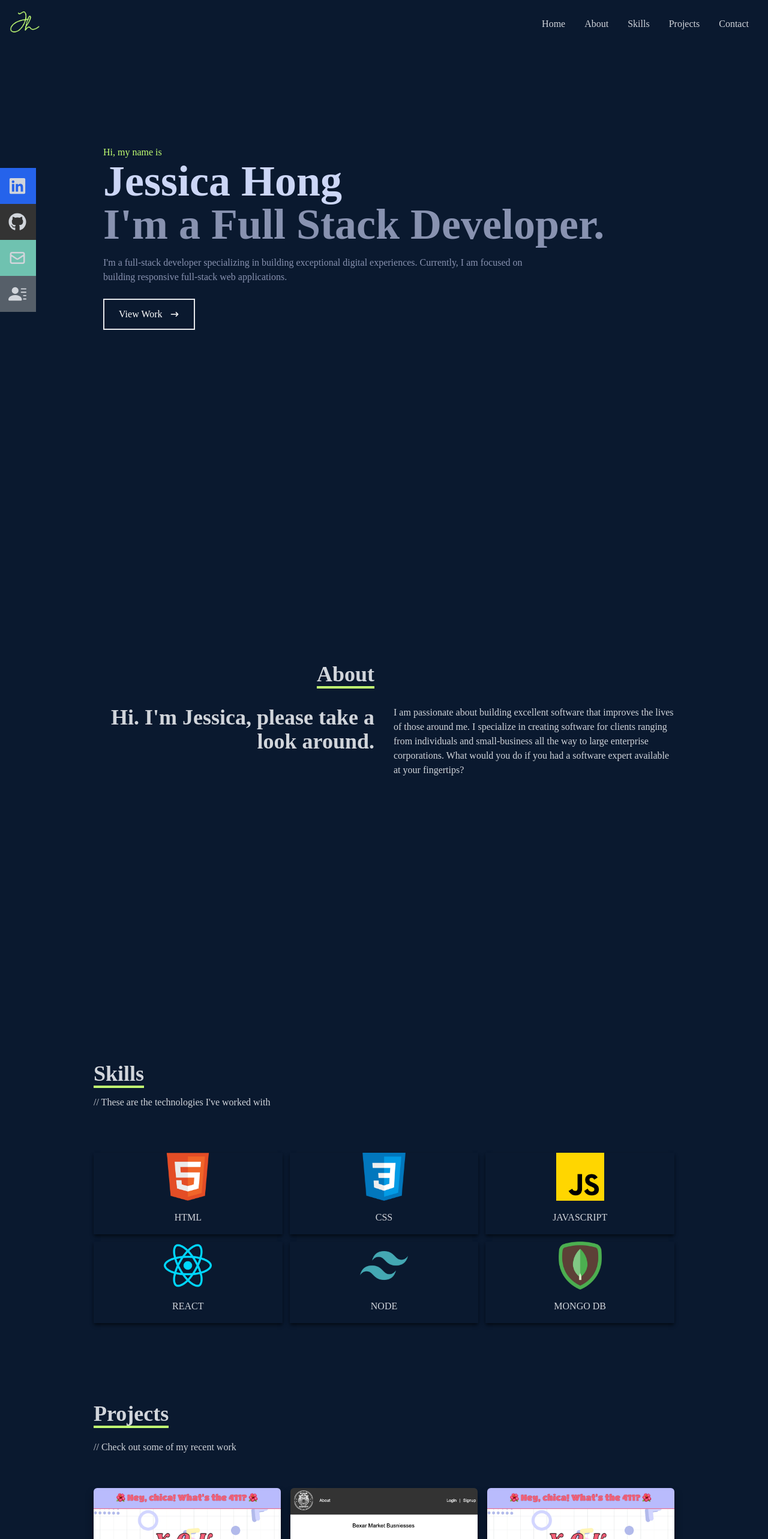
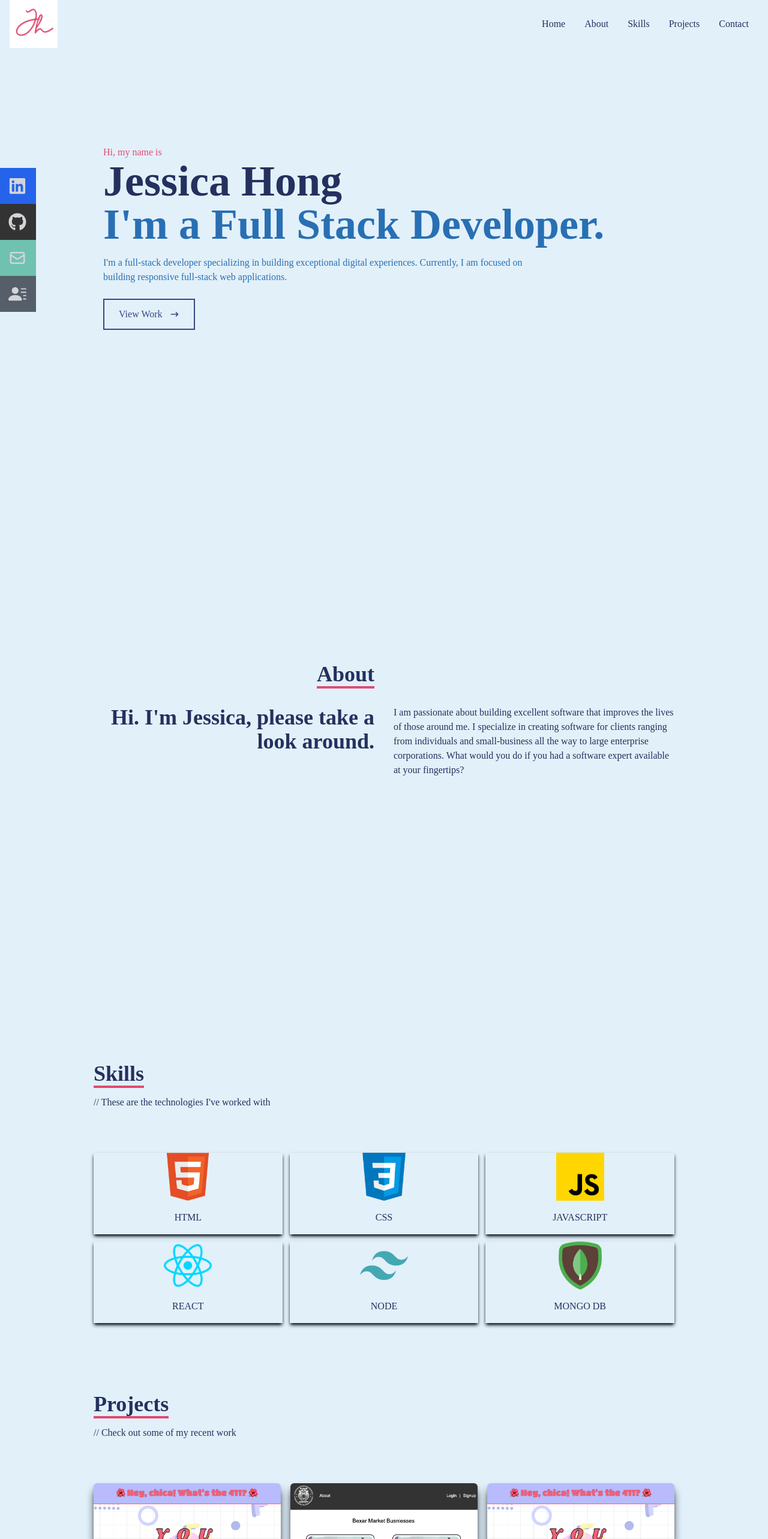
Before and after one commit to jessicashong/jess-portfolio, a React (Create React App) app: page / in a window 1280 px wide. Shown: the top 2566 px of the page at 60% size. Built offline with nearby package versions, Linux system fonts and the light colour scheme; the HTML template or start-up script is replaced by a standard one.

Commit message:
changed color scheme

```diff
--- a/public/index.html
+++ b/public/index.html
@@ -2,14 +2,14 @@
 <html lang="en">
   <head>
     <meta charset="utf-8" />
-    <link rel="icon" href="%PUBLIC_URL%/favicon.ico" />
+    <link rel="icon" href="%PUBLIC_URL%/wink.png" />
     <meta name="viewport" content="width=device-width, initial-scale=1" />
     <meta name="theme-color" content="#000000" />
     <meta
       name="description"
       content="Web site created using create-react-app"
     />
-    <link rel="apple-touch-icon" href="%PUBLIC_URL%/logo192.png" />
+    <link rel="apple-touch-icon" href="%PUBLIC_URL%/wink.png" />
     <!--
       manifest.json provides metadata used when your web app is installed on a
       user's mobile device or desktop. See https://developers.google.com/web/fundamentals/web-app-manifest/
@@ -24,7 +24,7 @@
       work correctly both with client-side routing and a non-root public URL.
       Learn how to configure a non-root public URL by running `npm run build`.
     -->
-    <title>React App</title>
+    <title>Jess Hong</title>
   </head>
   <body>
     <noscript>You need to enable JavaScript to run this app.</noscript>
--- a/src/components/About.js
+++ b/src/components/About.js
@@ -2,11 +2,11 @@ import React from 'react'
 
 const About = () => {
   return (
-    <div name='about' className='w-full h-screen bg-[#0a192f] text-gray-300'>
+    <div name='about' className='w-full h-screen bg-[#e2f0f9] text-[#24305e]'>
         <div className='flex flex-col justify-center items-center w-full h-full'>
             <div className='max-w-[1000px] w-full px-4 grid grid-cols-2 gap-8'>
                 <div className='sm:text-right pb-8 pl-4'>
-                    <p className='text-4xl font-bold inline border-b-4 border-[#C1FF72]'>About</p>
+                    <p className='text-4xl font-bold inline border-b-4 border-[#df4c73]'>About</p>
                 </div>
                 <div>
                 </div>
--- a/src/components/Contact.js
+++ b/src/components/Contact.js
@@ -2,16 +2,16 @@ import React from 'react'
 
 const Contact = () => {
   return (
-    <div name='contact' className='w-full h-screen bg-[#0a192f] flex justify-center items-center p-4'>
+    <div name='contact' className='w-full h-screen bg-[#e2f0f9] flex justify-center items-center p-4'>
         <form method='POST' action='https://getform.io/f/ff01b5ad-4d0e-460f-9d47-d271da7f5fb7' className='flex flex-col max-w-[600px] w-full'>
             <div className='pb-8'>
-                <p className='text-4xl font-bold inline border-b-4 border-[#C1FF72] text-gray-300'>Contact</p>
-                <p className='text-gray-300 py-4'>// Submit the form below or shoot me an email - <a className='hover:text-[#C1FF72]' href='mailto:jessica.sunmee.hong@gmail.com' target='_blank'>jessica.sunmee.hong@gmail.com</a></p>
+                <p className='text-4xl font-bold inline border-b-4 border-[#df4c73] text-[#24305e]'>Contact</p>
+                <p className='text-[#24305e] py-4'>// Submit the form below or shoot me an email - <a className='hover:text-[#C1FF72]' href='mailto:jessica.sunmee.hong@gmail.com' target='_blank'>jessica.sunmee.hong@gmail.com</a></p>
             </div>
-            <input className='my-2 p-2 bg-[#ccd6f6]' type='text' placeholder='Name' name='name' />
-            <input className='my-2 p-2 bg-[#ccd6f6]' type='email' placeholder='Email' name='email' />
-            <textarea className='my-2 p-2 bg-[#ccd6f6]' name='message' rows='10' placeholder='Message'></textarea>
-            <button className='text-white border-2 hover:bg-[#C1FF72] hover:border-[#C1FF72] hover:text-gray-800 px-4 py-3 my-8 mx-auto flex items-center'>Let's Collaborate!</button>
+            <input className='my-2 p-2 bg-white' type='text' placeholder='Name' name='name' />
+            <input className='my-2 p-2 bg-white' type='email' placeholder='Email' name='email' />
+            <textarea className='my-2 p-2 bg-white' name='message' rows='10' placeholder='Message'></textarea>
+            <button className='text-[#374785] border-[#374785] border-2 hover:bg-[#df4c73] hover:border-white hover:text-white px-4 py-3 my-8 mx-auto flex items-center'>Let's Collaborate!</button>
         </form>
     </div>
   )
--- a/src/components/Home.js
+++ b/src/components/Home.js
@@ -5,17 +5,17 @@ import { Link } from "react-scroll";
 
 const Home = () => {
   return (
-    <div name='home' className='w-full h-screen bg-[#0a192f]'>
+    <div name='home' className='w-full h-screen bg-[#e2f0f9]'>
 
         {/* container */}
         <div className='max-w-[1000px] mx-auto px-8 flex flex-col justify-center h-full'>
-            <p className='text-[#C1FF72]'>Hi, my name is</p>
-            <h1 className='text-4xl sm:text-7xl font-bold text-[#ccd6f6]'>Jessica Hong</h1>
-            <h2 className='text-4xl sm:text-7xl font-bold text-[#8892b0]'>I'm a Full Stack Developer.</h2>
-            <p className='text-[#8892b0] py-4 max-w-[700px]'>I'm a full-stack developer specializing in building exceptional digital experiences. Currently, I am focused on building responsive full-stack web applications.</p>
+            <p className='text-[#df4c73]'>Hi, my name is</p>
+            <h1 className='text-4xl sm:text-7xl font-bold text-[#24305e]'>Jessica Hong</h1>
+            <h2 className='text-4xl sm:text-7xl font-bold text-[#286fb4]'>I'm a Full Stack Developer.</h2>
+            <p className='text-[#286fb4] py-4 max-w-[700px]'>I'm a full-stack developer specializing in building exceptional digital experiences. Currently, I am focused on building responsive full-stack web applications.</p>
 
             <div>
-                <button className='text-white group border-2 px-6 py-3 my-2 flex items-center hover:bg-[#c1ff72] hover:border-gray-800 hover:text-gray-800'>
+                <button className='text-[#374785] group border-2 border-[#374785] px-6 py-3 my-2 flex items-center hover:bg-[#e2f0f9] hover:border-[#24305e] hover:text-[#24305e]'>
                 <Link to="projects" smooth={true} duration={500}>
                 View Work
                 </Link>
--- a/src/components/Navbar.js
+++ b/src/components/Navbar.js
@@ -16,9 +16,9 @@ const Navbar = () => {
   const handleClick = () => setNav(!nav);
 
   return (
-    <div className="fixed w-full h-[80px] flex justify-between items-center px-4 bg-[#0a192f] text-gray-300">
+    <div className="fixed w-full h-[80px] flex justify-between items-center px-4 bg-[#e2f0f9] text-[#24305e]">
       <div>
-        <img src={Logo} alt="logo image" style={{ width: "50px" }} />
+        <img src={Logo} alt="logo image" style={{ width: "80px" }} />
       </div>
 
       {/* menu */}
--- a/src/components/Projects.js
+++ b/src/components/Projects.js
@@ -9,15 +9,16 @@ import Scheduler from '../assets/work-day-scheduler.png';
 
 const Projects = () => {
   return (
-    <div name='projects' className='w-full md:h-screen bg-[#0a192f] text-gray-300'>
+    <div name='projects' className='w-full h-screen bg-[#e2f0f9] text-[#24305e] py-4'>
+
         <div className='max-w-[1000px] mx-auto p-4 flex flex-col justify-center w-full h-full'>
             <div className='pb-8'>
-                <p className='text-4xl font-bold inline border-b-4 border-[#C1FF72]'>Projects</p>
-                <p className='py-6'>// Check out some of my recent work</p>
+                <p className='text-4xl font-bold inline border-b-4 border-[#df4c73]'>Projects</p>
+                <p className='py-4'>// Check out some of my recent work</p>
             </div>
 
-        {/* container */}
-            <div className='grid sm:grid-cols-2 md:grid-cols-3 gap-4'>
+            {/* container */}
+            <div className='grid sm:grid-cols-2 md:grid-cols-3 gap-4 py-6'>
 
             {/* grid item */}
             <div style={{ backgroundImage: `url(${Yougoal})` }}
--- a/src/components/Skills.js
+++ b/src/components/Skills.js
@@ -8,12 +8,12 @@ import Mongo from '../assets/mongo.png';
 
 const Skills = () => {
   return (
-    <div name='skills' className='w-full h-screen bg-[#0a192f] text-gray-300'>
+    <div name='skills' className='w-full h-screen bg-[#e2f0f9] text-[#24305e]'>
 
         {/* container */}
         <div className='max-w-[1000px] mx-auto p-4 flex flex-col justify-center w-full h-full'>
             <div className='pb-8'>
-                <p className='text-4xl font-bold inline border-b-4 border-[#C1FF72]'>Skills</p>
+                <p className='text-4xl font-bold inline border-b-4 border-[#df4c73]'>Skills</p>
                 <p className='py-4'>// These are the technologies I've worked with</p>
             </div>
 
```
Also changed, not shown: public/wink.png (added), src/assets/logo1.png.
